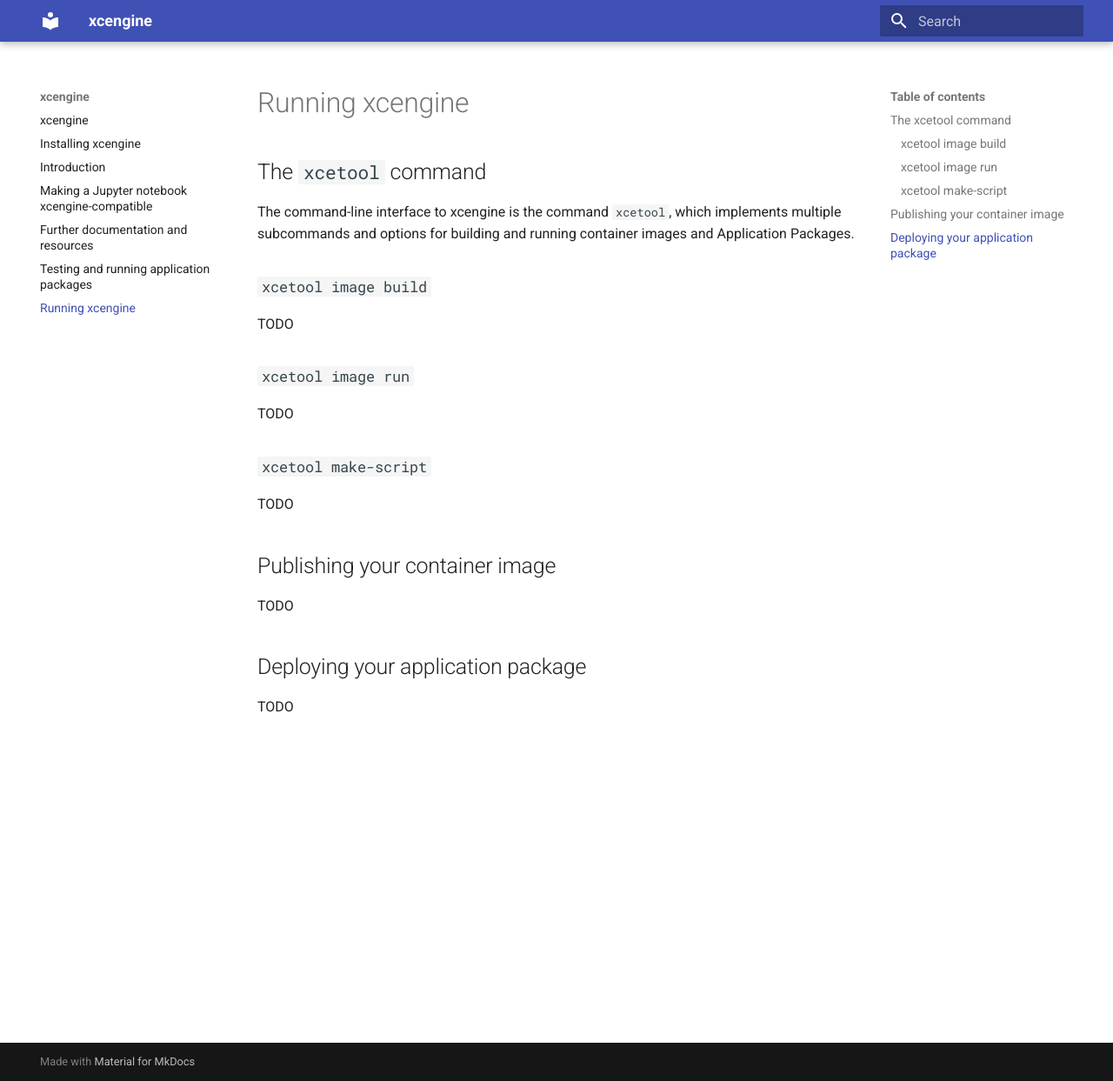
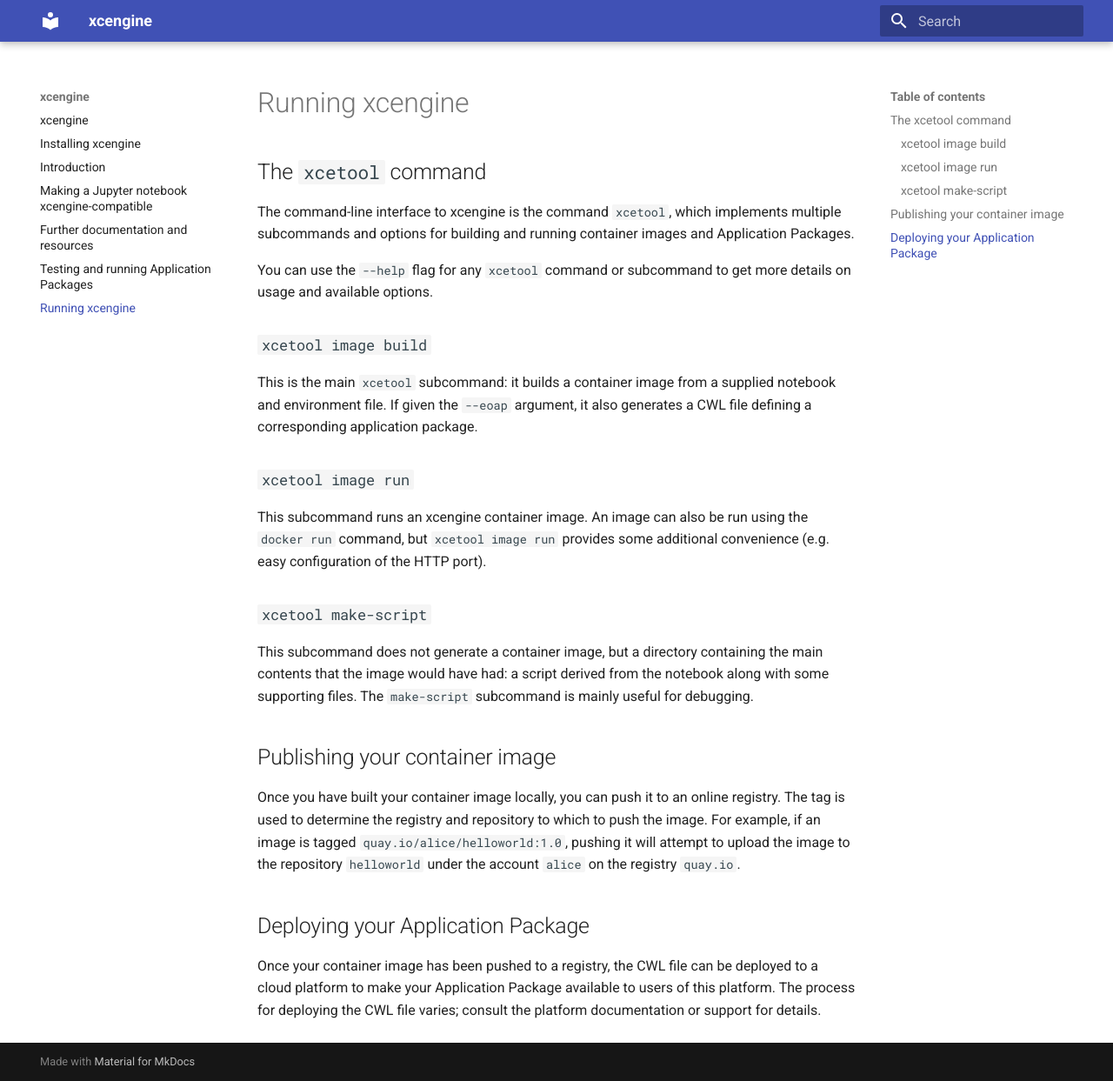
Before and after one commit to xcube-dev/xcengine, an MkDocs documentation site: the page built from docs/xcetool.md, in a window 1280 px wide and 1243 px high. Shown: the whole window at 87% size. Built offline with MkDocs 1.6.1 and Material for MkDocs 9.7.7, drawn with Linux system fonts in a browser that asks for light colours.

Commit message:
Expand documentation

```diff
--- a/docs/xcetool.md
+++ b/docs/xcetool.md
@@ -6,22 +6,40 @@ The command-line interface to xcengine is the command `xcetool`, which
 implements multiple subcommands and options for building and running
 container images and Application Packages.
 
+You can use the `--help` flag for any `xcetool` command or subcommand to get more
+details on usage and available options.
+
 ### `xcetool image build`
 
-TODO
+This is the main `xcetool` subcommand: it builds a container image from a supplied
+notebook and environment file. If given the `--eoap` argument, it also generates
+a CWL file defining a corresponding application package.
 
 ### `xcetool image run`
 
-TODO
+This subcommand runs an xcengine container image. An image can also be run using the
+`docker run` command, but `xcetool image run` provides some additional convenience
+(e.g. easy configuration of the HTTP port).
 
-###`xcetool make-script`
+### `xcetool make-script`
 
-TODO
+This subcommand does not generate a container image, but a directory containing
+the main contents that the image would have had: a script derived from the notebook
+along with some supporting files. The `make-script` subcommand is mainly useful for
+debugging.
 
 ## Publishing your container image
 
-TODO
+Once you have built your container image locally, you can push it to an online
+registry. The tag is used to determine the registry and repository to which to
+push the image. For example, if an image is tagged `quay.io/alice/helloworld:1.0`,
+pushing it will attempt to upload the image to the repository `helloworld`
+under the account `alice` on the registry `quay.io`.
 
-## Deploying your application package
 
-TODO
+## Deploying your Application Package
+
+Once your container image has been pushed to a registry, the CWL file can be deployed
+to a cloud platform to make your Application Package available to users of this
+platform. The process for deploying the CWL file varies; consult the platform
+documentation or support for details.
```
Also changed, not shown: docs/installing.md (+34 -2 lines), docs/notebook.md (+3 -3 lines), docs/testing.md (+13 -4 lines).
